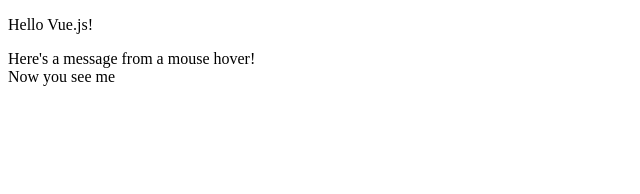
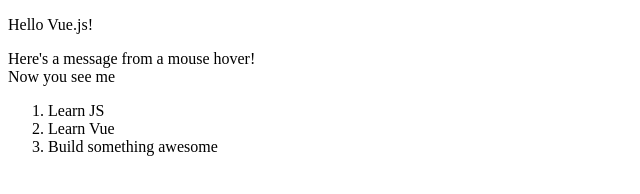
Before and after one commit to mjbovee/vue-tutorial, a plain HTML site: page index.html in a window 1280 px wide. Shown: the whole page, without its empty margins (0-640 px from the left). Drawn offline with nearby package versions, Linux system fonts and the light colour scheme.

Commit message:
added "todo" list

```diff
--- a/index.html
+++ b/index.html
@@ -19,5 +19,13 @@
         <div id="app3">
             <span v-if="seen">Now you see me</span>
         </div>
+
+        <div id="app4">
+            <ol>
+                <li v-for="todo in todos">
+                    {{todo.text}}
+                </li>
+            </ol>
+        </div>
     </body>
 </html>
--- a/script.js
+++ b/script.js
@@ -18,3 +18,14 @@ var app3 = new Vue({
         seen: true
     }
 })
+
+var app4 = new Vue({
+    el: '#app4',
+    data: {
+        todos: [
+            {text: 'Learn JS'},
+            {text: 'Learn Vue'},
+            {text: 'Build something awesome'}
+        ]
+    }
+})
```
